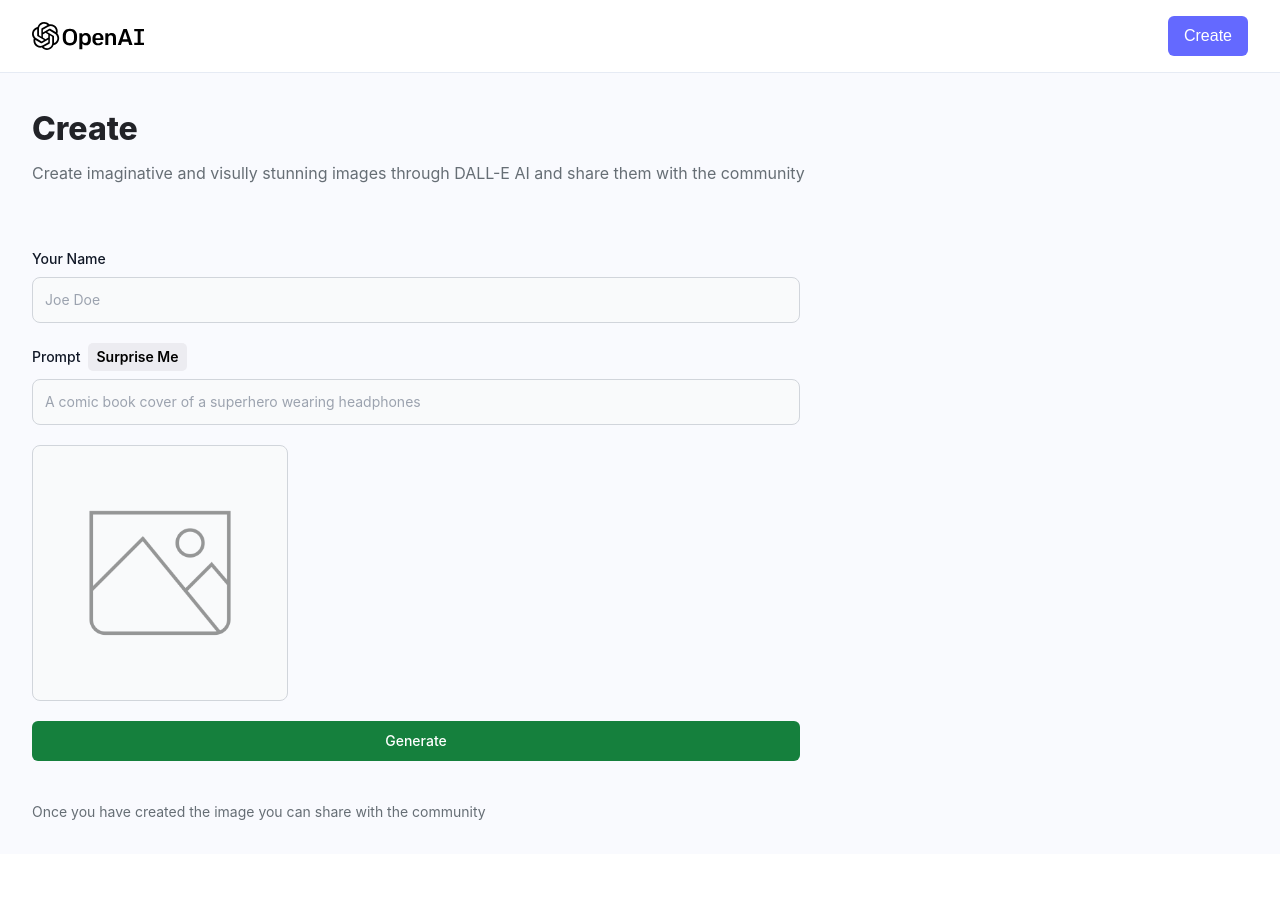
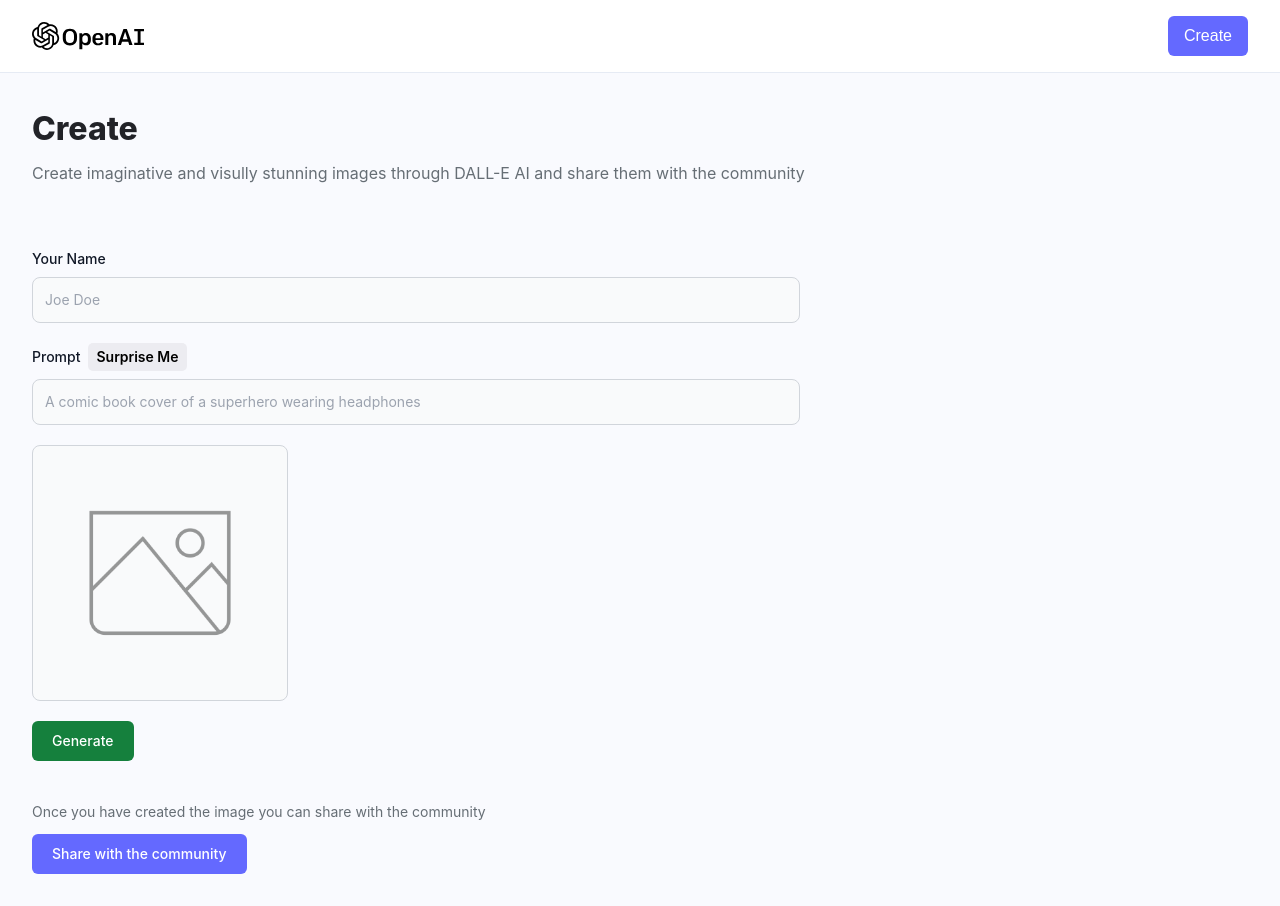
Before and after one commit to mlestrella843/ImagesAI, a React (Vite) app in the folder client/: page /create-post in a window 1280 px wide. Before the commit the page ends 854 px from the top, so only its background shows below. Built offline with nearby package versions, Linux system fonts and the light colour scheme; a web font is replaced by a local one.

Commit message:
Fronted finished

```diff
--- a/client/src/pages/CreatePost.jsx
+++ b/client/src/pages/CreatePost.jsx
@@ -29,12 +29,13 @@
     }
 
     const handleChange = (e) => {
+      setForm( { ...form, [e.target.name]:[e.target.value] } )
 
     }
 
     const handleSurpriseMe = (message) => {
-
-
+        const randomPrompt = getRandomPrompt(form.prompt);
+        setForm({ ...form, prompt: randomPrompt });
     }
 
 
@@ -101,7 +102,7 @@
             <button
               type="button"
               onClick={generateImage}
-              className="w-full text-white bg-green-700 rounded-md font-medium text-sm
+              className="w-full sm:w-auto text-white bg-green-700 rounded-md font-medium text-sm
               py-2.5 px-5 text-center"
               >
                 {generatingImg ? 'Generating...' : 'Generate'}
@@ -110,6 +111,13 @@
 
         <div className="mt-10">
             <p className="mt-2 text-[#666e75] text-[14px]">Once you have created the image you can share with the community</p>
+            <button
+            type="submit"
+            className="mt-3 text-white bg-[#6469ff] font-medium rounded-md text-sm w-full px-5 py-2.5 text-center sm:w-auto"
+            >
+              { loading ? 'Sharing...' : 'Share with the community'}
+            </button>
+
         </div>
 
       </form>
```
